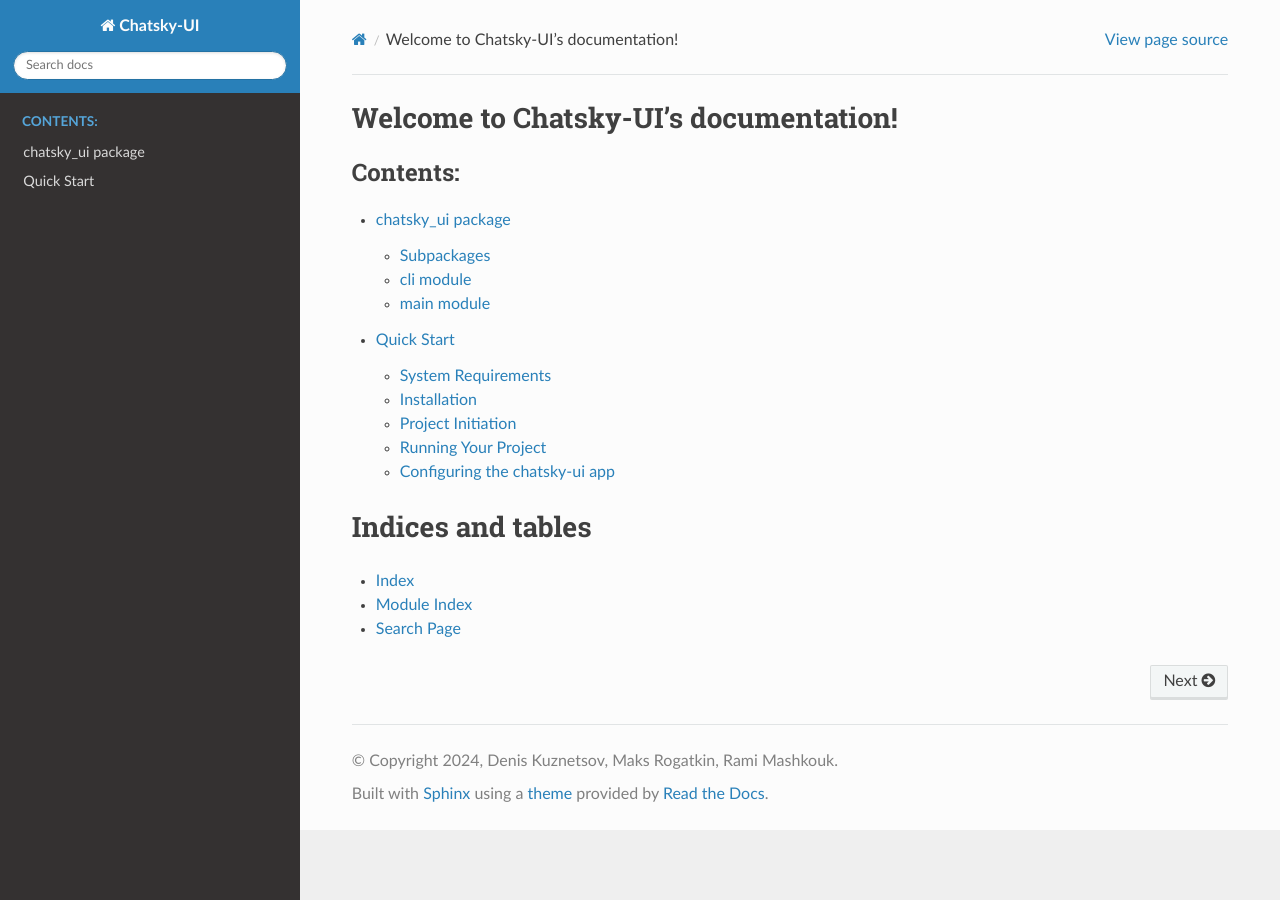
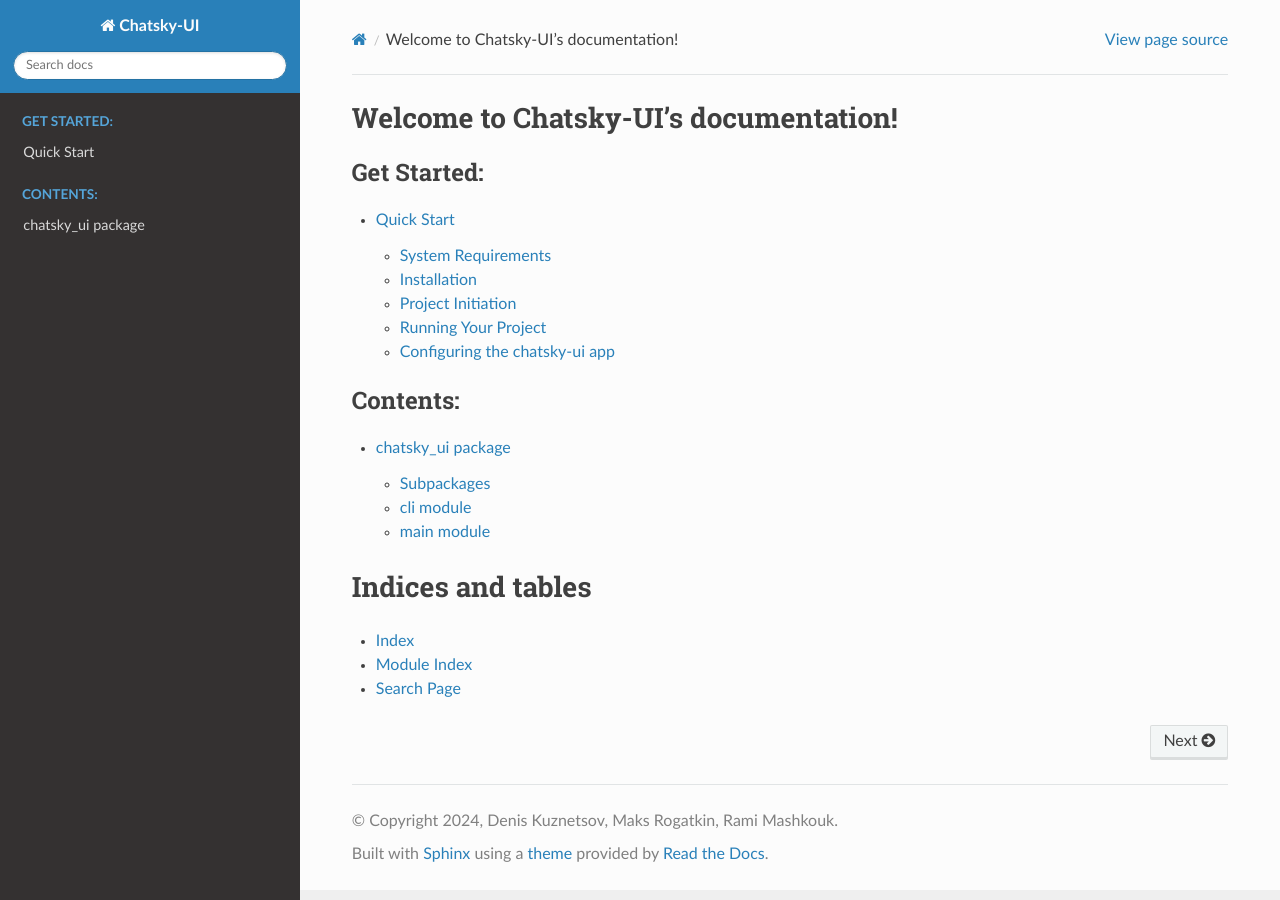
Before and after one commit to deeppavlov/chatsky-ui, a Sphinx documentation site: the page built from docs/index.rst, in a window 1280 px wide. Built offline with Sphinx 7.4.7 and the Read the Docs theme 3.1.0, drawn with Linux system fonts in a browser that asks for light colours; the version number could not be read and is left out.

Commit message:
doc: Fix get started

```diff
--- a/docs/index.rst
+++ b/docs/index.rst
@@ -4,7 +4,13 @@
    contain the root `toctree` directive.
 
 Welcome to Chatsky-UI's documentation!
-==================================
+======================================
+.. toctree::
+   :maxdepth: 2
+   :glob:
+   :caption: Get Started:
+
+   get_started
 
 .. toctree::
    :maxdepth: 2
```
Also changed, not shown: docs/get_started.rst (renamed from docs/appref/getting_started.rst).
